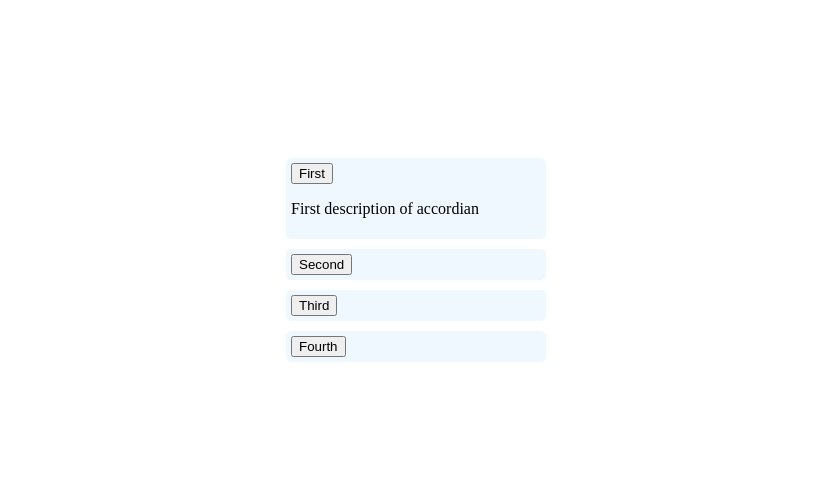
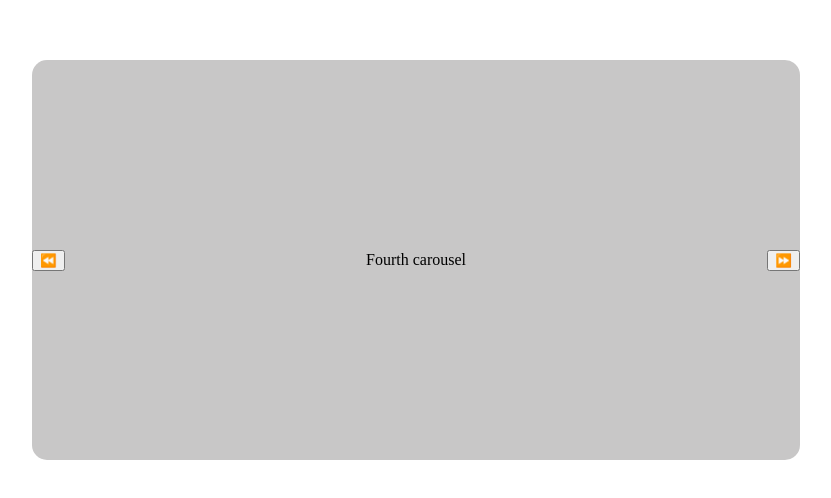
Before and after one commit to jha94/MachineCoding2026, a React (Vite) app in the folder react/: page / in a window 1280 px wide. Shown: the part 140-638 px from the top of the page, without its empty margins (224-1055 px from the left). Built offline with nearby package versions, Linux system fonts and the light colour scheme.

Commit message:
master:- carousel machine coding done

```diff
--- a/react/src/App.jsx
+++ b/react/src/App.jsx
@@ -1,17 +1,22 @@
-import { lazy, Suspense, useState } from 'react';
-import { accordianItems } from './apps/utils';
-import './App.css'
+import { lazy, Suspense, useState } from "react";
+import { accordianItems, carouselItems } from "./apps/utils";
+import "./App.css";
 
-const Accordian = lazy(() => import('./apps/accordian/Accordian'));
+// const Accordian = lazy(() => import("./apps/accordian/Accordian"));
+const Carousel = lazy(() => import("./apps/carousel/Carousel"));
 function App() {
-
   const [activeAccordian, setActiveAccordian] = useState(0);
 
   return (
     <Suspense fallback={<p>loading....</p>}>
-      <Accordian accordianItems={accordianItems} activeAccordian={activeAccordian} setActiveAccordian={setActiveAccordian} />
+      {/* <Accordian
+        accordianItems={accordianItems}
+        activeAccordian={activeAccordian}
+        setActiveAccordian={setActiveAccordian}
+      /> */}
+      <Carousel carouselItems={carouselItems}/>
     </Suspense>
-  )
+  );
 }
 
-export default App
+export default App;
--- a/react/src/apps/appStyles.css
+++ b/react/src/apps/appStyles.css
@@ -6,3 +6,13 @@
     cursor: pointer;
     width: 250px;
 }
+
+.carouselWrapper{
+    height: 50vh;
+    width: 60dvw;
+    background-color: rgb(200, 199, 199);
+    border-radius: 15px;
+    display: flex;
+    justify-content: space-between;
+    align-items: center;
+}
--- /dev/null
+++ b/react/src/apps/carousel/Carousel.jsx
@@ -0,0 +1,49 @@
+import { useEffect, useState } from "react";
+import "../appStyles.css";
+
+const Carousel = (props) => {
+  const [activeIndex, setActiveIndex] = useState(0);
+
+  const { carouselItems } = props;
+
+  useEffect(() => {
+    let timer;
+    timer = setTimeout(() => {
+      handleClick("forward");
+    }, 1000);
+    return () => clearTimeout(timer);
+  }, [activeIndex]);
+
+  const handleClick = (type) => {
+    if (!carouselItems?.length) return;
+    if (type === "forward") {
+      setActiveIndex((prev) =>
+        prev < carouselItems.length - 1 ? prev + 1 : 0,
+      );
+    }
+    if (type === "backward") {
+      setActiveIndex((prev) =>
+        prev === 0 ? carouselItems.length - 1 : prev - 1,
+      );
+    }
+  };
+
+  if (!carouselItems.length) return null;
+  const currentItem = carouselItems[activeIndex];
+  return (
+    <div className="carouselWrapper">
+      <button
+        aria-label="Previous slide"
+        onClick={() => handleClick("backward")}
+      >
+        ⏪
+      </button>
+      <div key={currentItem.key}>{currentItem.desc}</div>
+      <button aria-label="Next slide" onClick={() => handleClick("forward")}>
+        ⏩
+      </button>
+    </div>
+  );
+};
+
+export default Carousel;
--- a/react/src/apps/utils.js
+++ b/react/src/apps/utils.js
@@ -1,13 +1,37 @@
-export const accordianItems = [{
-    title: 'First',
-    desc: 'First description of accordian'
-}, {
-    title: 'Second',
-    desc: 'Second description of accordian'
-}, {
-    title: 'Third',
-    desc: 'Third description of accordian'
-}, {
-    title: 'Fourth',
-    desc: 'Fourth description of accordian'
-}]
+export const accordianItems = [
+  {
+    title: "First",
+    desc: "First description of accordian",
+  },
+  {
+    title: "Second",
+    desc: "Second description of accordian",
+  },
+  {
+    title: "Third",
+    desc: "Third description of accordian",
+  },
+  {
+    title: "Fourth",
+    desc: "Fourth description of accordian",
+  },
+];
+
+export const carouselItems = [
+  {
+    key: 1,
+    desc: "First carousel",
+  },
+  {
+    key: 2,
+    desc: "Second carousel",
+  },
+  {
+    key: 3,
+    desc: "Third carousel",
+  },
+  {
+    key: 4,
+    desc: "Fourth carousel",
+  },
+];
```
